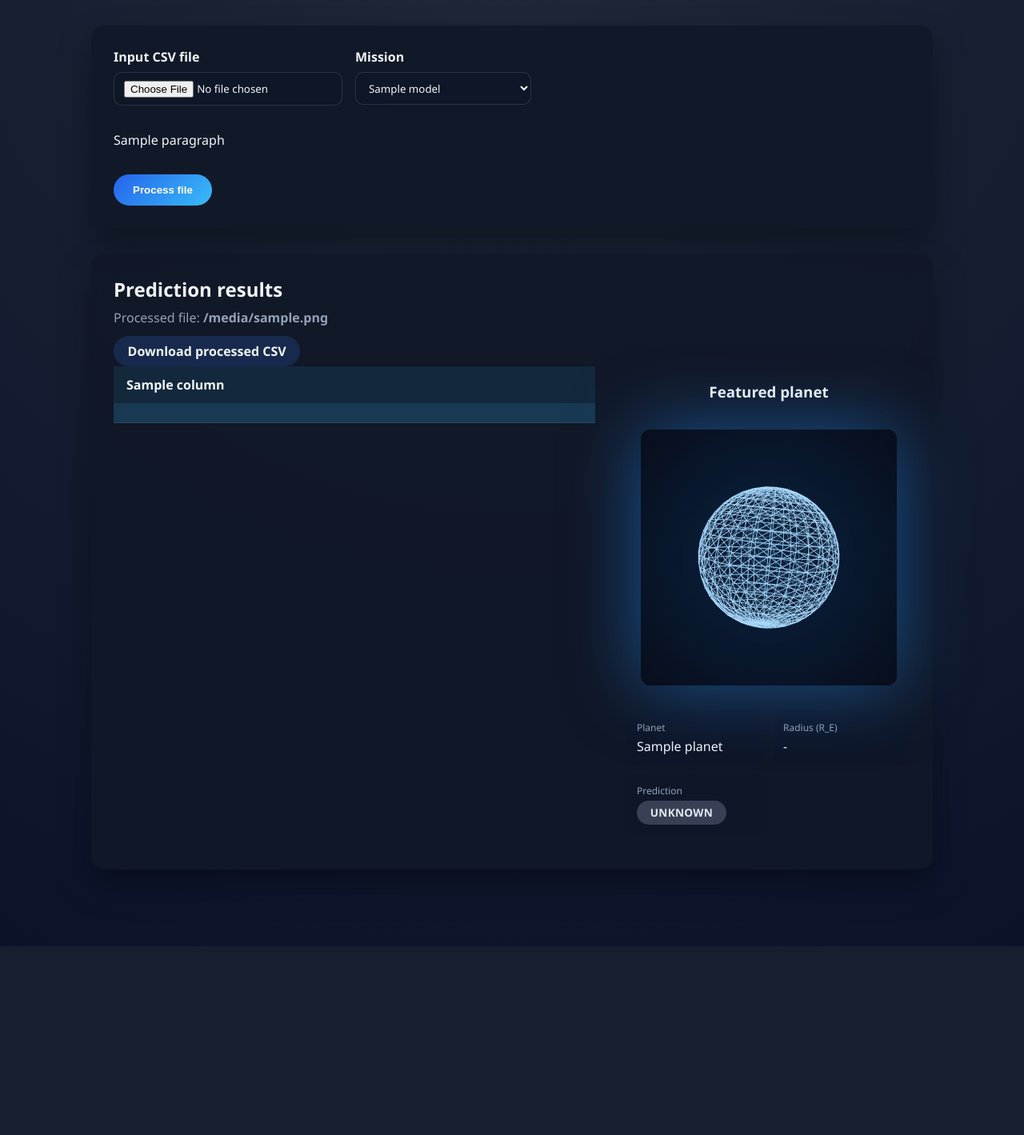
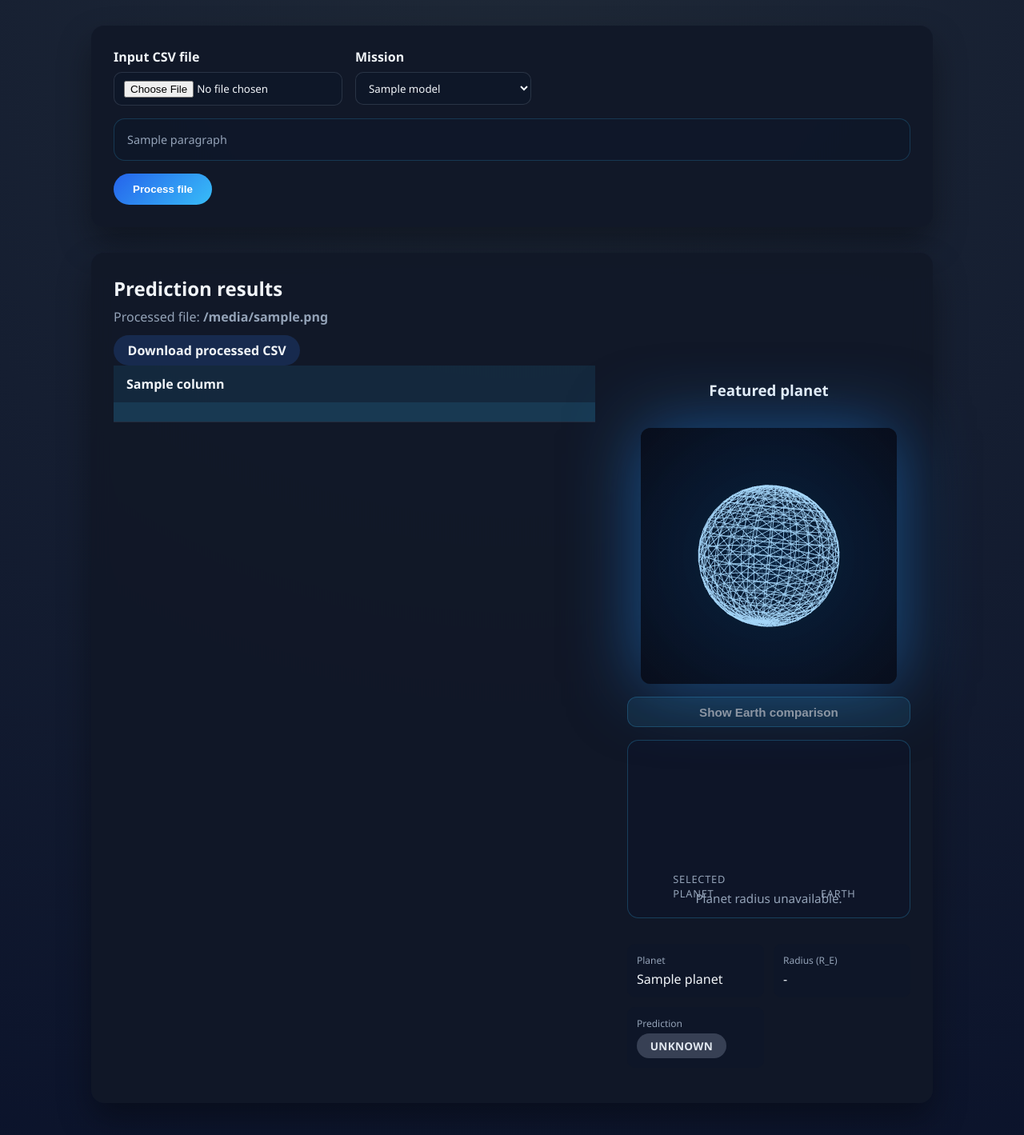
Before and after one commit to blackhawk2772/NasaSpaceExosplikers, a Flask app: template templates/index.html in a window 1280 px wide. Shown: the part 125-1544 px from the top of the page at 80% size. Before the commit the page ends 1253 px from the top, so only its background shows below. Run offline with Flask 3, Linux system fonts and the light colour scheme; the template is opened without the code that fills it: most values are stand-ins (such as "Sample title", 1, 10 or a date in 2020); lists and menus that the app fills with data are empty; some libraries are stand-ins or nearby versions.

Commit message:
comparison added

```diff
--- a/static/css/styles.css
+++ b/static/css/styles.css
@@ -183,6 +183,107 @@
     position: relative;
     box-shadow: 0 0 40px rgba(56, 189, 248, 0.35);
     transition: box-shadow 0.3s ease, background 0.3s ease;
+}
+
+.compare-earth-btn {
+    align-self: stretch;
+    background: rgba(56, 189, 248, 0.18);
+    color: var(--text-primary);
+    border: 1px solid rgba(56, 189, 248, 0.45);
+    border-radius: 12px;
+    padding: 0.6rem 0.9rem;
+    font-weight: 600;
+    font-size: 0.95rem;
+    cursor: pointer;
+    transition: transform 0.2s ease, background 0.2s ease, border-color 0.2s ease;
+}
+
+.compare-earth-btn[aria-pressed="true"] {
+    background: rgba(56, 189, 248, 0.32);
+    border-color: rgba(56, 189, 248, 0.65);
+}
+
+.compare-earth-btn:disabled {
+    opacity: 0.55;
+    cursor: not-allowed;
+    transform: none;
+}
+
+.compare-earth-btn:not(:disabled):hover {
+    transform: translateY(-1px);
+}
+
+.earth-comparison {
+    width: 100%;
+    padding: 0.9rem;
+    border-radius: 14px;
+    background: rgba(15, 23, 42, 0.78);
+    border: 1px solid rgba(56, 189, 248, 0.25);
+    display: flex;
+    flex-direction: column;
+    gap: 0.75rem;
+}
+
+.earth-comparison__figure {
+    position: relative;
+    min-height: 160px;
+    display: flex;
+    align-items: flex-end;
+    justify-content: space-around;
+    gap: 1.5rem;
+}
+
+.earth-comparison__planet,
+.earth-comparison__earth {
+    position: relative;
+    border-radius: 50%;
+    background: linear-gradient(145deg, rgba(59, 130, 246, 0.85), rgba(5, 15, 40, 0.9));
+    box-shadow: 0 0 25px rgba(56, 189, 248, 0.4);
+    display: flex;
+    align-items: center;
+    justify-content: center;
+    transition: width 0.3s ease, height 0.3s ease;
+}
+
+.earth-comparison__earth {
+    background: linear-gradient(145deg, rgba(34, 197, 94, 0.82), rgba(5, 40, 17, 0.88));
+    box-shadow: 0 0 18px rgba(74, 222, 128, 0.32);
+}
+
+.earth-comparison__label {
+    position: absolute;
+    bottom: -1.6rem;
+    left: 50%;
+    transform: translateX(-50%);
+    font-size: 0.8rem;
+    color: var(--text-secondary);
+    text-transform: uppercase;
+    letter-spacing: 0.06em;
+}
+
+.earth-comparison__ratio {
+    margin: 0;
+    text-align: center;
+    font-size: 0.95rem;
+    color: var(--text-secondary);
+}
+
+.mission-description {
+    background: rgba(15, 23, 42, 0.65);
+    border: 1px solid rgba(56, 189, 248, 0.2);
+    border-radius: 14px;
+    padding: 0.9rem 1rem;
+    display: flex;
+    flex-direction: column;
+    gap: 0.6rem;
+    width: 100%;
+}
+
+.mission-description p {
+    margin: 0;
+    font-size: 0.9rem;
+    color: var(--text-secondary);
+    line-height: 1.5;
 }
 
 .planet-details {
--- a/static/js/planet.js
+++ b/static/js/planet.js
@@ -5,6 +5,11 @@
     const predictionField = document.getElementById("planet-prediction");
     const rows = Array.from(document.querySelectorAll(".planet-row"));
     const payload = Array.isArray(window.PLANETS_PAYLOAD) ? window.PLANETS_PAYLOAD : [];
+    const compareButton = document.querySelector(".compare-earth-btn");
+    const comparisonPanel = document.querySelector(".earth-comparison");
+    const comparisonPlanet = comparisonPanel ? comparisonPanel.querySelector('[data-role="planet"]') : null;
+    const comparisonEarth = comparisonPanel ? comparisonPanel.querySelector('[data-role="earth"]') : null;
+    const comparisonRatio = comparisonPanel ? comparisonPanel.querySelector(".earth-comparison__ratio") : null;
 
     if (!rows.length) {
         return;
@@ -33,6 +38,12 @@
     let rotationSpeed = STATUS_STYLES.default.rotation;
     let targetScale = 1;
     let currentScale = 1;
+    let earthComparisonEnabled = false;
+    let lastRadiusValue = null;
+
+    const EARTH_BASE_DIAMETER = 120;
+    const EARTH_MIN_DIAMETER = 12;
+    const EARTH_RADIUS_KM = 6371;
 
     function toCssRgba(color, alpha) {
         const [r, g, b] = color
@@ -244,6 +255,73 @@
         return 0.8 + normalized * 0.45;
     }
 
+    function updateEarthComparison(radius) {
+        if (!compareButton || !comparisonPanel || !comparisonPlanet || !comparisonEarth || !comparisonRatio) {
+            return;
+        }
+
+        lastRadiusValue = radius;
+
+        const valid = typeof radius === "number" && !Number.isNaN(radius) && radius > 0;
+        if (!valid) {
+            earthComparisonEnabled = false;
+            compareButton.disabled = true;
+            compareButton.setAttribute("aria-pressed", "false");
+            compareButton.textContent = "Show Earth comparison";
+            comparisonPanel.hidden = true;
+            comparisonRatio.textContent = "Planet radius unavailable.";
+            return;
+        }
+
+        compareButton.disabled = false;
+
+        const ratio = radius;
+        let planetDiameter;
+        let earthDiameter;
+
+        if (ratio >= 1) {
+            planetDiameter = EARTH_BASE_DIAMETER;
+            earthDiameter = Math.max(EARTH_BASE_DIAMETER / ratio, EARTH_MIN_DIAMETER);
+        } else {
+            earthDiameter = EARTH_BASE_DIAMETER;
+            planetDiameter = Math.max(EARTH_BASE_DIAMETER * ratio, EARTH_MIN_DIAMETER);
+        }
+
+        comparisonPlanet.style.width = `${planetDiameter}px`;
+        comparisonPlanet.style.height = `${planetDiameter}px`;
+        comparisonEarth.style.width = `${earthDiameter}px`;
+        comparisonEarth.style.height = `${earthDiameter}px`;
+
+        const rounded = ratio >= 10 ? ratio.toFixed(1) : ratio.toFixed(2);
+        const planetRadiusKm = EARTH_RADIUS_KM * ratio;
+        const kmDisplay = planetRadiusKm >= 1000
+            ? planetRadiusKm.toLocaleString(undefined, { maximumFractionDigits: 0 })
+            : planetRadiusKm.toFixed(1);
+        comparisonRatio.textContent = `Radius is ${rounded}× Earth's radius (~${kmDisplay} km).`;
+
+        comparisonPanel.hidden = !earthComparisonEnabled;
+    }
+
+    function toggleEarthComparison() {
+        if (!comparisonPanel) {
+            return;
+        }
+        earthComparisonEnabled = !earthComparisonEnabled;
+        compareButton.setAttribute("aria-pressed", earthComparisonEnabled ? "true" : "false");
+        compareButton.textContent = earthComparisonEnabled ? "Hide Earth comparison" : "Show Earth comparison";
+
+        if (!earthComparisonEnabled) {
+            comparisonPanel.hidden = true;
+            return;
+        }
+
+        if (typeof lastRadiusValue === "number" && !Number.isNaN(lastRadiusValue) && lastRadiusValue > 0) {
+            comparisonPanel.hidden = false;
+        } else {
+            comparisonPanel.hidden = true;
+        }
+    }
+
     function selectPlanet(index, sourceRow) {
         const rowData = payload[index] || null;
         rows.forEach((row) => row.classList.toggle("active", row === sourceRow));
@@ -281,10 +359,16 @@
             rotationSpeed = config.rotation;
             updateViewerAppearance(predictionCode);
         }
+
+        updateEarthComparison(radius);
     }
 
     if (hasThree) {
         setupScene();
+    }
+
+    if (compareButton) {
+        compareButton.addEventListener("click", toggleEarthComparison);
     }
 
     rows.forEach((row, fallbackIndex) => {
--- a/templates/index.html
+++ b/templates/index.html
@@ -99,6 +99,18 @@
                 <div class="visual-panel">
                     <h3>Featured planet</h3>
                     <div id="planet-viewer"></div>
+                    <button type="button" class="compare-earth-btn" aria-pressed="false">Show Earth comparison</button>
+                    <div class="earth-comparison" hidden>
+                        <div class="earth-comparison__figure">
+                            <div class="earth-comparison__planet" data-role="planet">
+                                <span class="earth-comparison__label">Selected planet</span>
+                            </div>
+                            <div class="earth-comparison__earth" data-role="earth">
+                                <span class="earth-comparison__label">Earth</span>
+                            </div>
+                        </div>
+                        <p class="earth-comparison__ratio" aria-live="polite"></p>
+                    </div>
                     <dl class="planet-details">
                         <div>
                             <dt>Planet</dt>
```
Also changed, not shown: processed/tess-mission_acf9563b391243ad9a9c78656be0e2e1_TOI_2025.10.05_02.04.44_ab448769.csv (added), 1 other file.
